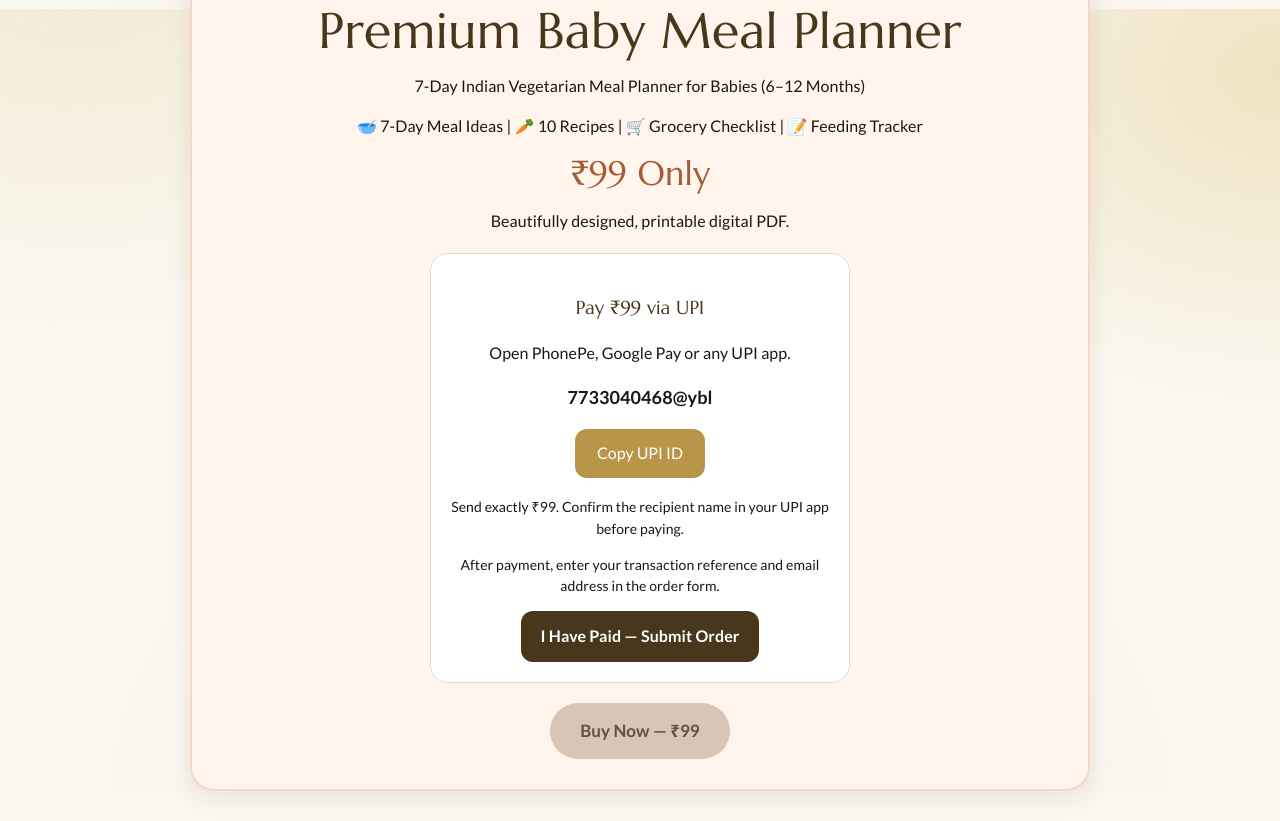
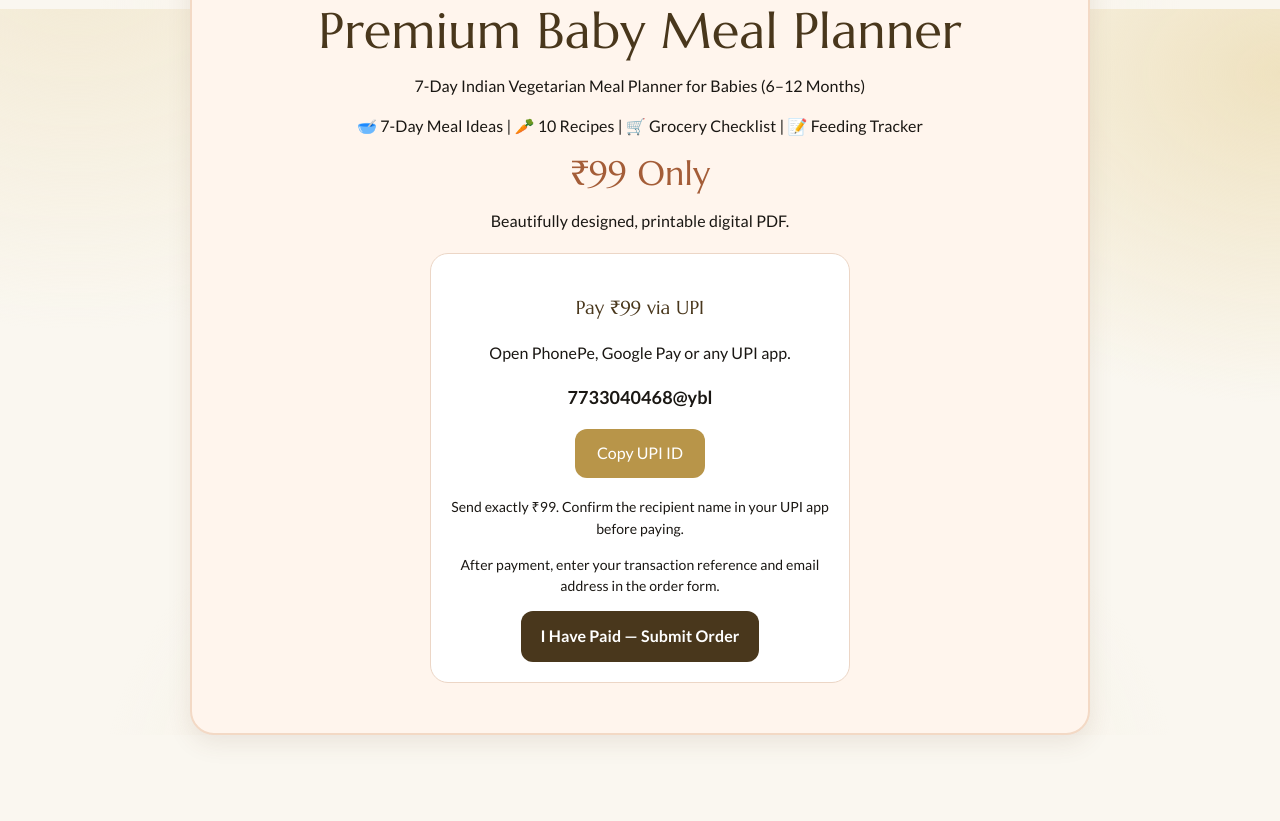
Before and after one commit to anokhanayadrama/anokhanayadrama-website, a plain HTML site: page index.html in a window 1280 px wide. Shown: the part 7991-8812 px from the top of the page. After the commit the page ends 8756 px from the top, so only its background shows below. Drawn offline with Linux system fonts and the light colour scheme.

Commit message:
Update index.html

```diff
--- a/index.html
+++ b/index.html
@@ -441,9 +441,6 @@
   </a>
 </div>
 
-  <button type="button" disabled style="background:#d8c5b6;color:#5e5148;padding:15px 30px;border:0;border-radius:30px;font-size:17px;font-weight:bold;cursor:not-allowed;">
-    Buy Now — ₹99
-  </button>
 </section>
 
 
```
